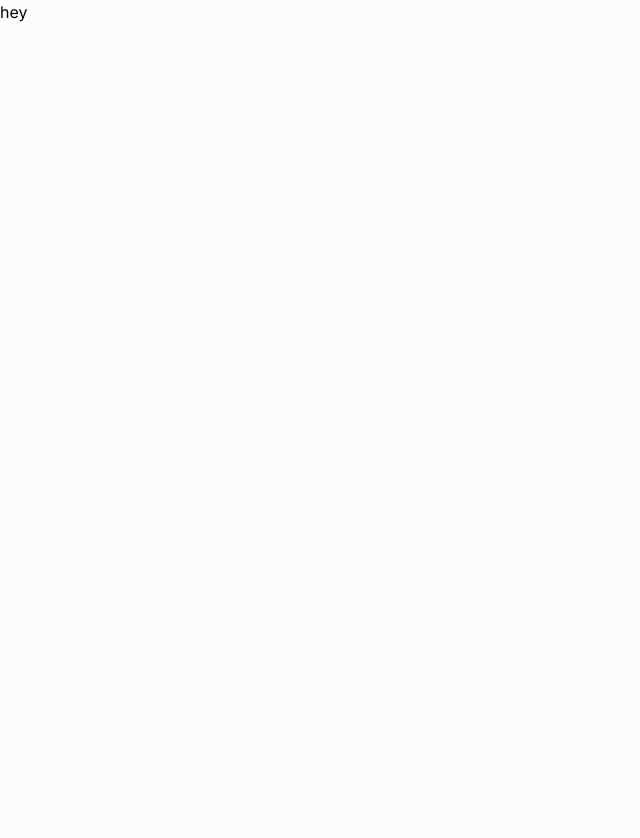
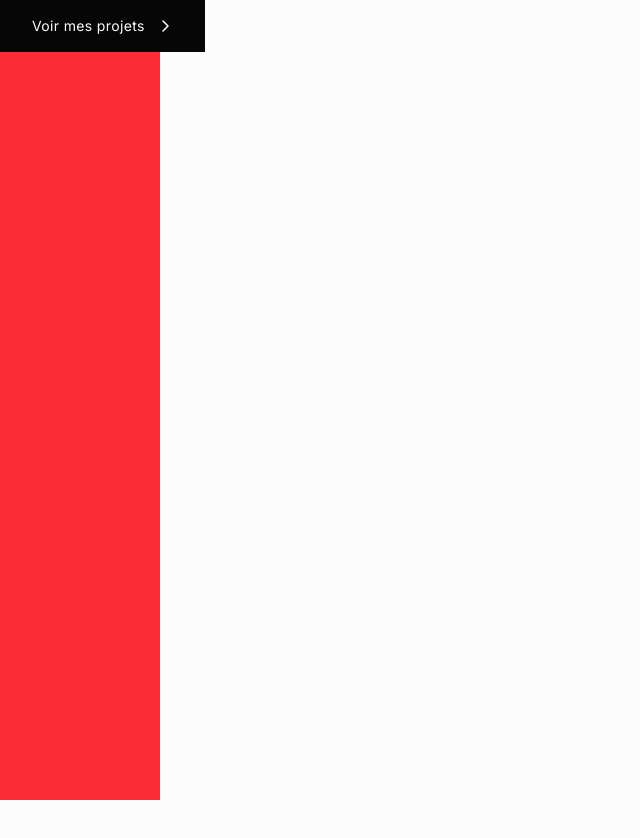
Before and after one commit to itsarnaud/Portfolio, a Next.js app: page / in a window 1280 px wide. Shown: the top 838 px of the page, without its empty margins (0-640 px from the left). Before the commit the page ends 800 px from the top, so only its background shows below. Built offline with nearby package versions, Linux system fonts and the light colour scheme.

Commit message:
Feat: add transition between pages

```diff
--- a/src/app/globals.css
+++ b/src/app/globals.css
@@ -152,3 +152,10 @@
   position: relative;
   display: inline-flex;
 }
+
+.page-transition {
+  position: fixed;
+  inset: 0;
+  z-index: 100;
+  pointer-events: none;
+}
--- a/src/app/layout.tsx
+++ b/src/app/layout.tsx
@@ -1,7 +1,8 @@
 import type { Metadata } from 'next';
 import { Geist_Mono, Inter, Instrument_Serif } from 'next/font/google';
-import { SmoothScroll } from '../components/gsap/SmoothScroll';
-import { CustomCursor } from '../components/gsap/CustomCursor';
+import { SmoothScroll }   from '../components/gsap/SmoothScroll';
+import { CustomCursor }   from '../components/gsap/CustomCursor';
+import { PageTransition } from '../components/gsap/PageTransition';
 import "./globals.css";
 
 const inter = Inter({
@@ -34,6 +35,7 @@ export default function RootLayout({
     <html lang="fr" suppressHydrationWarning>
       <body className={`${inter.variable} ${instrumentSerif.variable} ${geistMono.variable} font-sans antialiased`}>
         <CustomCursor />
+        <PageTransition />
         <SmoothScroll>
           <main className="min-h-screen">
             {children}
--- a/src/app/page.tsx
+++ b/src/app/page.tsx
@@ -1,8 +1,29 @@
+import { MagneticButton } from '../components/ui/MagneticButton';
+import Link from 'next/link';
 
 export default function Home() {
   return (
     <>
-      <h1>hey</h1>
+      <MagneticButton>
+        <Link
+          href="/projects"
+          className="inline-flex items-center gap-2 px-8 py-4 bg-foreground text-background text-sm tracking-wide hover:opacity-90 transition-opacity"
+        >
+          Voir mes projets
+          <svg width="16" height="16" viewBox="0 0 16 16" fill="none" className="ml-1">
+            <path
+              d="M6 3L11 8L6 13"
+              stroke="currentColor"
+              strokeWidth="1.5"
+              strokeLinecap="round"
+              strokeLinejoin="round"
+            />
+          </svg>
+        </Link>
+      </MagneticButton>
+      <div className="bg-red-500 h-screen w-40"></div>
+      <div className="bg-blue-500 h-screen w-40"></div>
+      <div className="bg-gray-500 h-screen w-40"></div>
     </>
   );
 }
--- /dev/null
+++ b/src/app/projects/page.tsx
@@ -0,0 +1,10 @@
+
+const Projects = () => {
+  return (
+    <>
+      <h1>Yooooo</h1>
+    </>
+  )
+};
+
+export default Projects;
--- /dev/null
+++ b/src/components/gsap/PageTransition.tsx
@@ -0,0 +1,41 @@
+'use client'
+
+import { useEffect, useRef } from 'react'
+import { usePathname } from 'next/navigation'
+import gsap from 'gsap'
+
+export const PageTransition = () => {
+  const overlayRef   = useRef<HTMLDivElement>(null)
+  const pathname     = usePathname()
+  const isFirstMount = useRef(true)
+
+  useEffect(() => {
+    if (isFirstMount.current) {
+      isFirstMount.current = false
+      gsap.fromTo(
+        overlayRef.current,
+        { scaleY: 1, transformOrigin: "top" },
+        { scaleY: 0, duration: 0.8, ease: "power4.inOut", delay: 0.2 },
+      )
+      return
+    }
+  }, [])
+
+  useEffect(() => {
+    if (isFirstMount.current) return
+
+    const tl = gsap.timeline()
+    tl.fromTo(
+      overlayRef.current,
+      { scaleY: 0, transformOrigin: "bottom" },
+      { scaleY: 1, duration: 0.5, ease: "power4.inOut" },
+    ).fromTo(
+      overlayRef.current,
+      { scaleY: 1, transformOrigin: "top" },
+      { scaleY: 0, duration: 0.5, ease: "power4.inOut" },
+      "+=0.1",
+    )
+  }, [pathname])
+
+  return <div ref={overlayRef} className="page-transition bg-foreground" style={{ transform: "scaleY(1)" }} />
+}
```
